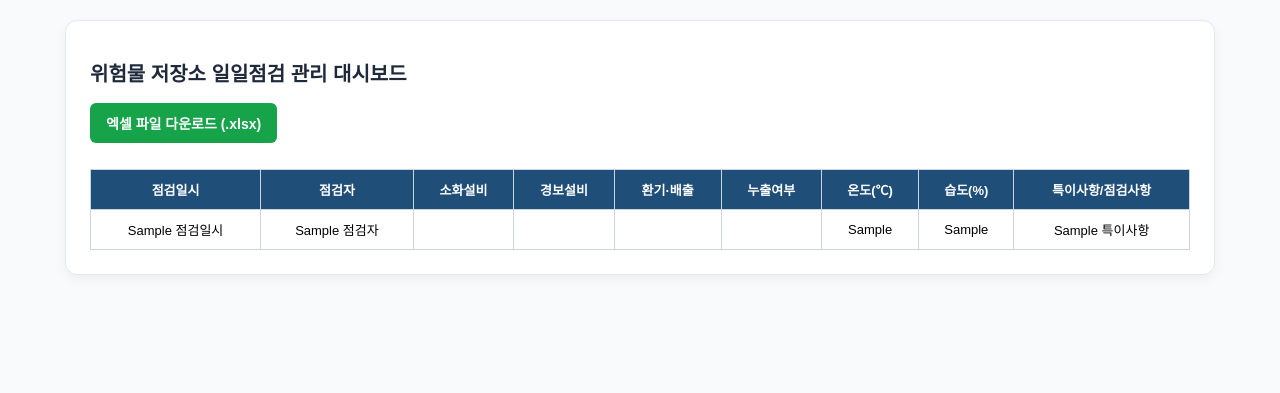
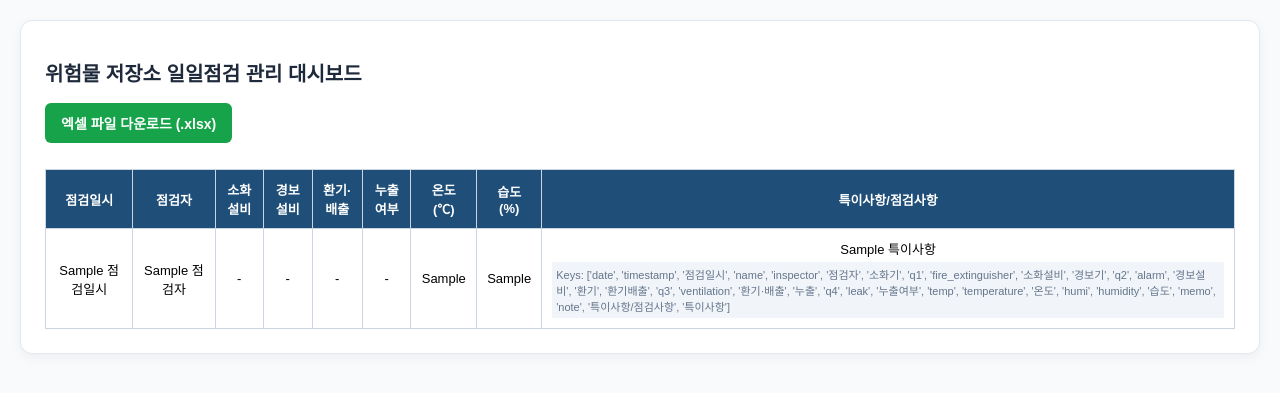
Before and after one commit to wjsdydxo94-a11y/hazardous-check, a Flask app: template templates/admin.html in a window 1280 px wide. Shown: the top 393 px of the page. Run offline with Flask 3, Linux system fonts and the light colour scheme; the template is opened without the code that fills it: most values are stand-ins (such as "Sample title", 1, 10 or a date in 2020).

Commit message:
Update admin.html

```diff
--- a/templates/admin.html
+++ b/templates/admin.html
@@ -6,7 +6,7 @@
     <title>점검 기록 관리</title>
     <style>
         body { font-family: 'Malgun Gothic', sans-serif; background-color: #f8fafc; margin: 0; padding: 20px; }
-        .container { max-width: 1100px; margin: 0 auto; background: white; padding: 24px; border-radius: 12px; box-shadow: 0 4px 12px rgba(0,0,0,0.05); border: 1px solid #e2e8f0; }
+        .container { max-width: 1200px; margin: 0 auto; background: white; padding: 24px; border-radius: 12px; box-shadow: 0 4px 12px rgba(0,0,0,0.05); border: 1px solid #e2e8f0; }
         h1 { font-size: 20px; font-weight: bold; color: #1e293b; margin-bottom: 16px; }
         .btn { display: inline-block; background-color: #16a34a; color: white; padding: 10px 16px; border-radius: 6px; text-decoration: none; font-weight: bold; font-size: 14px; margin-bottom: 16px; }
         .btn:hover { background-color: #15803d; }
@@ -16,6 +16,7 @@
         tr:nth-child(even) { background-color: #f8fafc; }
         .badge-green { background-color: #dcfce7; color: #166534; padding: 4px 8px; border-radius: 4px; display: inline-block; font-weight: 500; }
         .badge-red { background-color: #fee2e2; color: #991b1b; padding: 4px 8px; border-radius: 4px; display: inline-block; font-weight: 500; }
+        .debug-box { font-size: 11px; color: #64748b; background: #f1f5f9; padding: 4px; margin-top: 4px; text-align: left; word-break: break-all; }
     </style>
 </head>
 <body>
@@ -39,52 +40,63 @@
             <tbody>
                 {% for row in records %}
                 <tr>
-                    <td>{{ row.get('점검일시', row.get('timestamp', '')) }}</td>
-                    <td>{{ row.get('점검자', row.get('inspector', '')) }}</td>
+                    <td>{{ row.get('점검일시', row.get('timestamp', row.get('date', ''))) }}</td>
+                    <td>{{ row.get('점검자', row.get('inspector', row.get('name', ''))) }}</td>
 
                     <!-- 소화설비 -->
-                    {% set val1 = row.get('소화설비', row.get('fire_extinguisher', row.get('q1', ''))) %}
+                    {% set val1 = row.get('소화설비', row.get('fire_extinguisher', row.get('q1', row.get('소화기', '')))) %}
                     <td>
-                        {% if '이상없음' in val1 or '정상' in val1 or '이상 없음' in val1 %}
+                        {% if '이상없음' in val1|string or '정상' in val1|string or '이상 없음' in val1|string %}
                             <span class="badge-green">{{ val1 }}</span>
                         {% elif val1 %}
                             <span class="badge-red">{{ val1 }}</span>
+                        {% else %}
+                            -
                         {% endif %}
                     </td>
 
                     <!-- 경보설비 -->
-                    {% set val2 = row.get('경보설비', row.get('alarm', row.get('q2', ''))) %}
+                    {% set val2 = row.get('경보설비', row.get('alarm', row.get('q2', row.get('경보기', '')))) %}
                     <td>
-                        {% if '이상없음' in val2 or '정상' in val2 or '이상 없음' in val2 %}
+                        {% if '이상없음' in val2|string or '정상' in val2|string or '이상 없음' in val2|string %}
                             <span class="badge-green">{{ val2 }}</span>
                         {% elif val2 %}
                             <span class="badge-red">{{ val2 }}</span>
+                        {% else %}
+                            -
                         {% endif %}
                     </td>
 
                     <!-- 환기·배출 -->
-                    {% set val3 = row.get('환기·배출', row.get('ventilation', row.get('q3', row.get('환기배출', '')))) %}
+                    {% set val3 = row.get('환기·배출', row.get('ventilation', row.get('q3', row.get('환기배출', row.get('환기', ''))))) %}
                     <td>
-                        {% if '이상없음' in val3 or '정상' in val3 or '이상 없음' in val3 %}
+                        {% if '이상없음' in val3|string or '정상' in val3|string or '이상 없음' in val3|string %}
                             <span class="badge-green">{{ val3 }}</span>
                         {% elif val3 %}
                             <span class="badge-red">{{ val3 }}</span>
+                        {% else %}
+                            -
                         {% endif %}
                     </td>
 
                     <!-- 누출여부 -->
-                    {% set val4 = row.get('누출여부', row.get('leak', row.get('q4', ''))) %}
+                    {% set val4 = row.get('누출여부', row.get('leak', row.get('q4', row.get('누출', '')))) %}
                     <td>
-                        {% if '이상없음' in val4 or '정상' in val4 or '이상 없음' in val4 or '누출 없음' in val4 %}
+                        {% if '이상없음' in val4|string or '정상' in val4|string or '이상 없음' in val4|string or '누출 없음' in val4|string %}
                             <span class="badge-green">{{ val4 }}</span>
                         {% elif val4 %}
                             <span class="badge-red">{{ val4 }}</span>
+                        {% else %}
+                            -
                         {% endif %}
                     </td>
 
-                    <td>{{ row.get('온도', row.get('temperature', '')) }}</td>
-                    <td>{{ row.get('습도', row.get('humidity', '')) }}</td>
-                    <td>{{ row.get('특이사항', row.get('특이사항/점검사항', row.get('note', row.get('memo', '')))) }}</td>
+                    <td>{{ row.get('온도', row.get('temperature', row.get('temp', ''))) }}</td>
+                    <td>{{ row.get('습도', row.get('humidity', row.get('humi', ''))) }}</td>
+                    <td>
+                        {{ row.get('특이사항', row.get('특이사항/점검사항', row.get('note', row.get('memo', '')))) }}
+                        <div class="debug-box">Keys: {{ row.keys() | list }}</div>
+                    </td>
                 </tr>
                 {% endfor %}
             </tbody>
```
